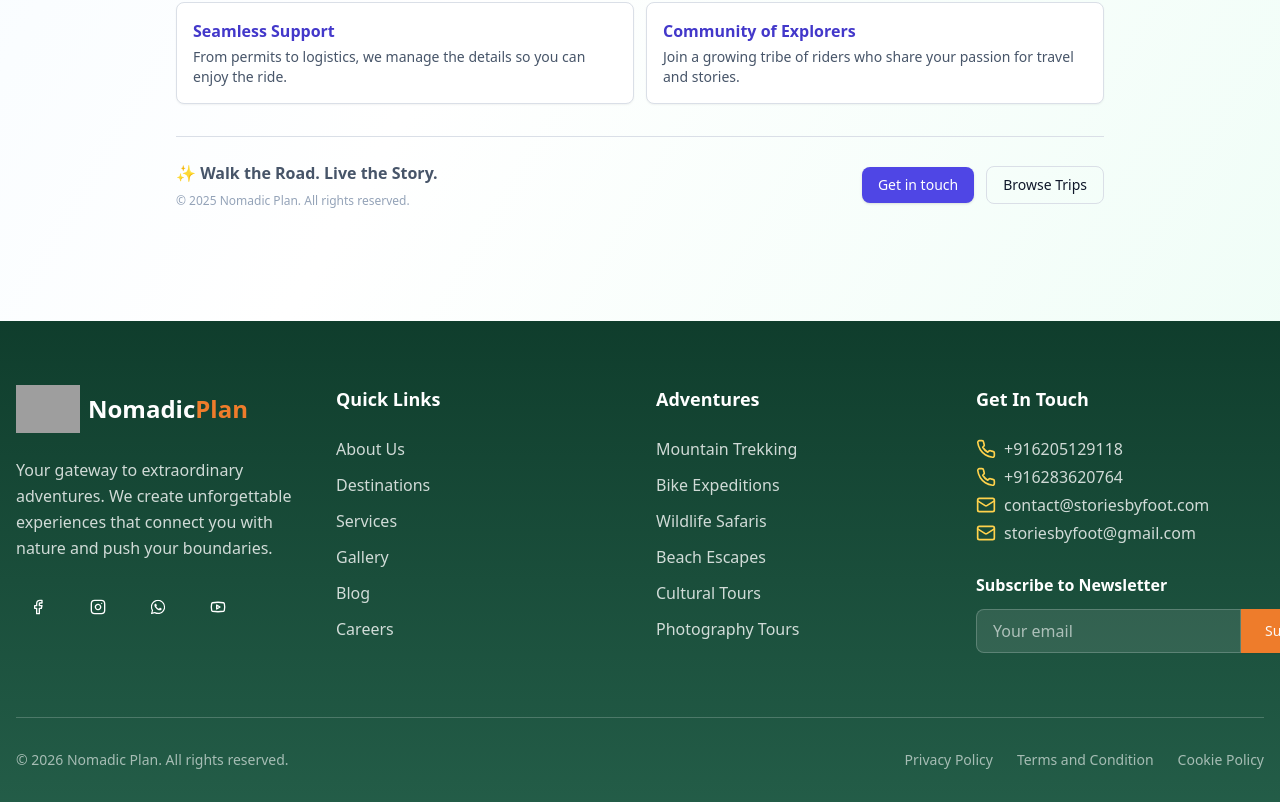
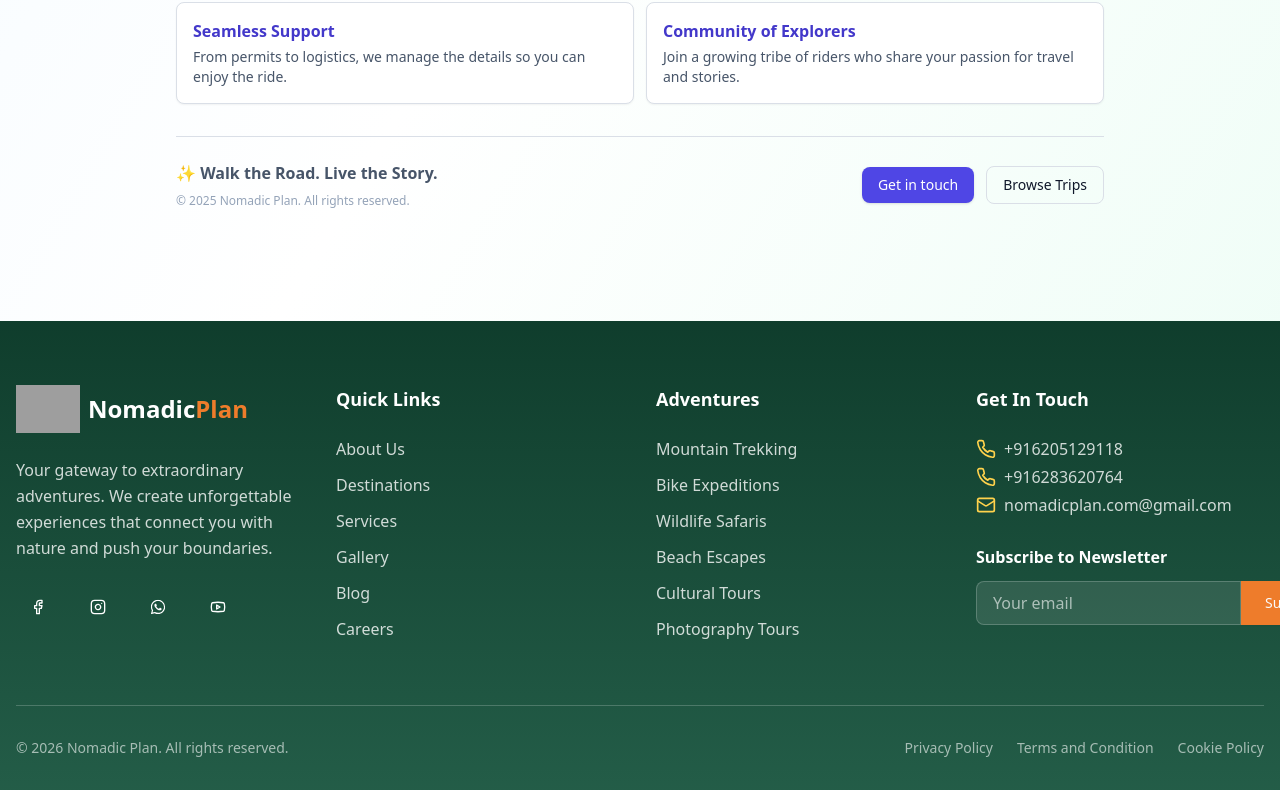
Before and after one commit to shivam13669/NomadicPlan, a React (Vite) app: page /about in a window 1280 px wide. Shown: the part 1376-2178 px from the top of the page. Built offline with nearby package versions, Linux system fonts and the light colour scheme; no server answers; grey boxes are pictures that could not be loaded; the HTML template or start-up script is replaced by a standard one.

Commit message:
Update Footer.tsx

```diff
--- a/src/components/Footer.tsx
+++ b/src/components/Footer.tsx
@@ -26,7 +26,7 @@ const Footer = () => {
                   </a>
                 </Button>
                 <Button asChild variant="ghost" size="icon" className="text-white hover:text-adventure-gold hover:bg-white/10">
-                  <a href="https://www.instagram.com/storiesbyfoot/" target="_blank" rel="noopener noreferrer" aria-label="Instagram">
+                  <a href="https://www.instagram.com/nomadic.plan/" target="_blank" rel="noopener noreferrer" aria-label="Instagram">
                     <Instagram className="h-5 w-5" />
                   </a>
                 </Button>
@@ -108,13 +108,15 @@ const Footer = () => {
 
                 <span className="inline-flex items-center mr-4">
                   <MailIcon className="h-5 w-5 text-adventure-gold flex-shrink-0 mr-2" />
-                  <a href="mailto:contact@storiesbyfoot.com" className="hover:underline" aria-label="Email contact@storiesbyfoot.com">contact@storiesbyfoot.com</a>
+                  <a href="mailto:nomadicplan.com@gmail.com" className="hover:underline" aria-label="Email nomadicplan.com@gmail.com">nomadicplan.com@gmail.com</a>
                 </span>
 
+                {/*
                 <span className="inline-flex items-center">
                   <MailIcon className="h-5 w-5 text-adventure-gold flex-shrink-0 mr-2" />
                   <a href="mailto:storiesbyfoot@gmail.com" className="hover:underline" aria-label="Email storiesbyfoot@gmail.com">storiesbyfoot@gmail.com</a>
                 </span>
+                */}
               </div>
 
               <div className="mt-6">
```
